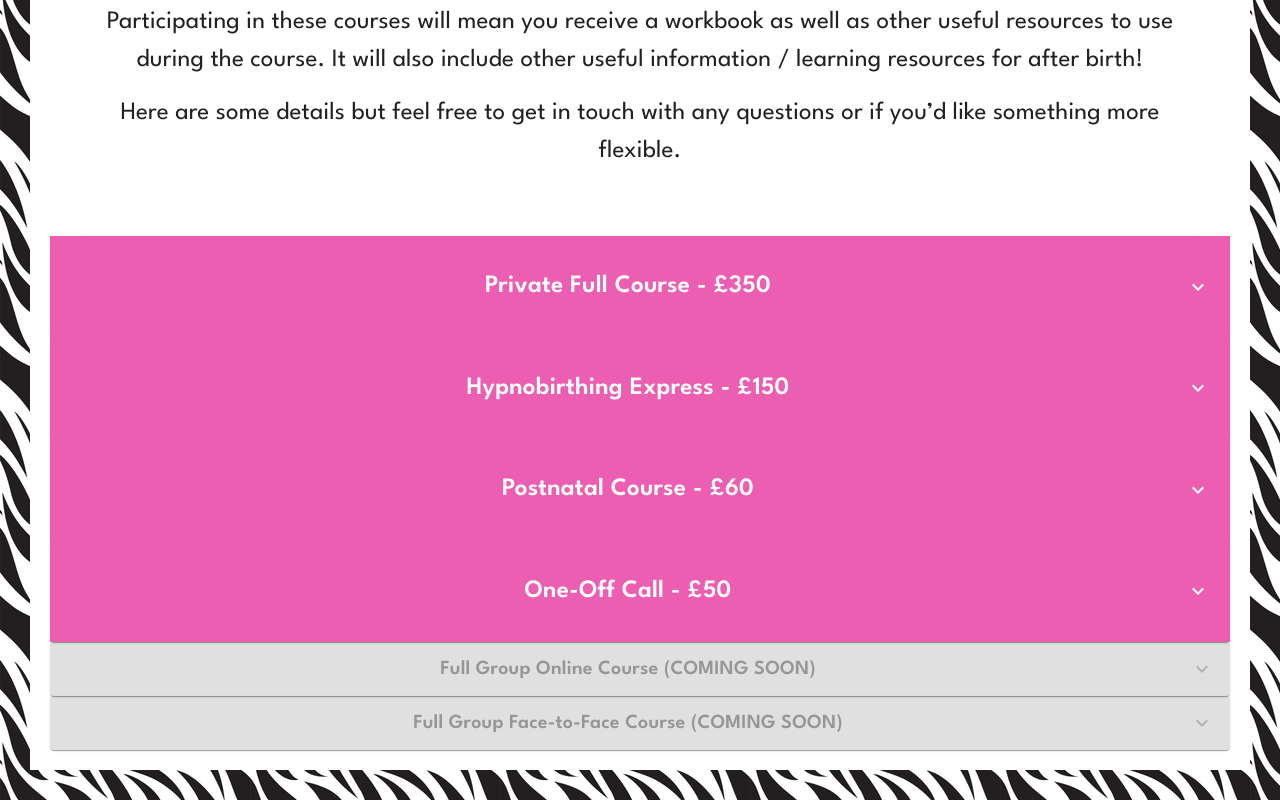
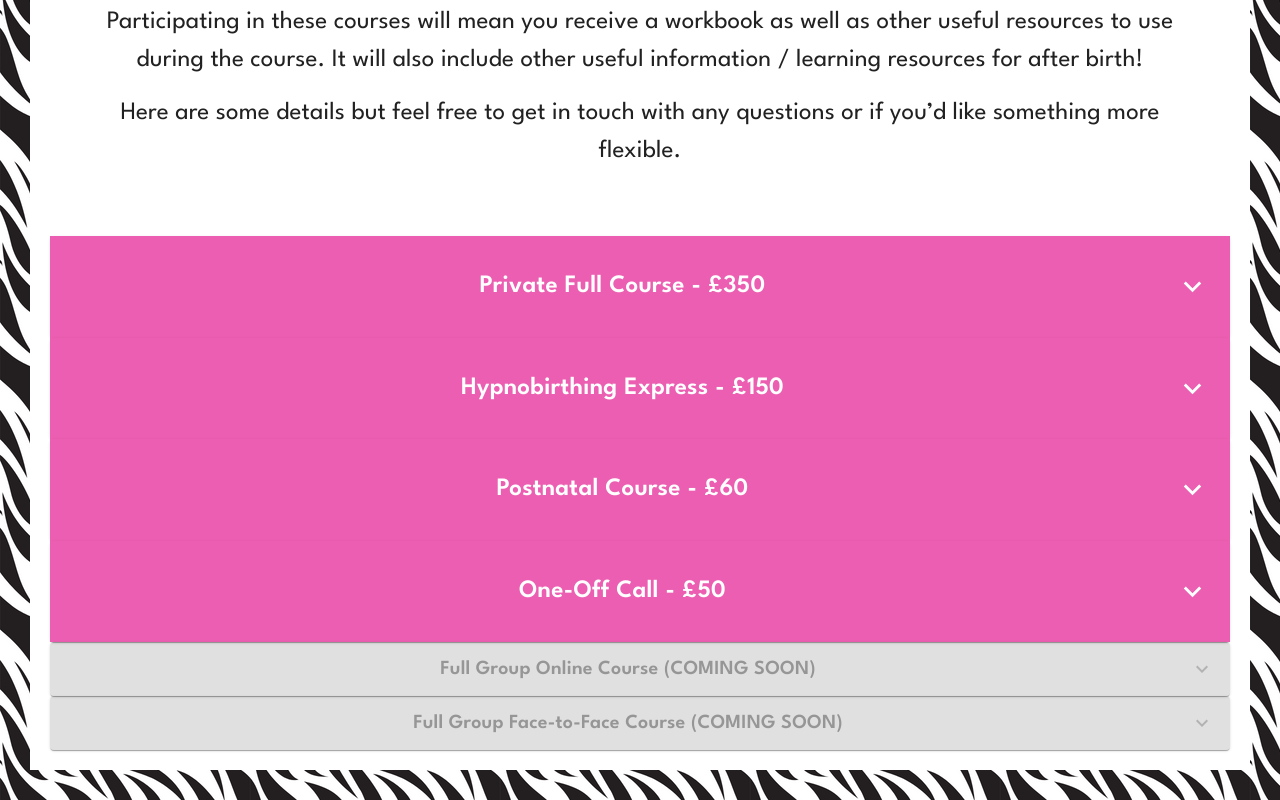
Before and after one commit to AlexJackson01/mighty-fierce-birth, a React (Create React App) app in the folder client/: page /courses in a window 1280 px wide. Shown: the part 421-1221 px from the top of the page. Built offline with nearby package versions, Linux system fonts and the light colour scheme.

Commit message:
Added fade effects to footer

```diff
--- a/client/src/App.js
+++ b/client/src/App.js
@@ -17,6 +17,7 @@ import TermsConditions from './components/TermsConditions';
 function App() {
   return (
     <div>
+      <Nav />
       <Routes>
         <Route path="/" element={<Home />} />
         <Route path="/courses" element={<Courses />} />
--- a/client/src/components/CourseAccordian.js
+++ b/client/src/components/CourseAccordian.js
@@ -28,7 +28,7 @@ export default function SimpleAccordion() {
       <Fade bottom>
       <Accordion sx={{margin: "0 auto"}}>
         <AccordionSummary
-          expandIcon={<ExpandMoreIcon sx={{ color: "white" }} />}
+          expandIcon={<ExpandMoreIcon fontSize="large" sx={{ color: "white" }} />}
           aria-controls="panel1a-content"
           id="panel1a-header"
           sx={{backgroundColor: "#EC5EB1", margin: "0 auto", padding: "20px"}}
@@ -45,7 +45,7 @@ export default function SimpleAccordion() {
       </Accordion>
       <Accordion sx={{margin: "0 auto"}}>
         <AccordionSummary
-          expandIcon={<ExpandMoreIcon sx={{ color: "white" }} />}
+          expandIcon={<ExpandMoreIcon fontSize="large" sx={{ color: "white" }} />}
           aria-controls="panel2a-content"
           id="panel2a-header"
           sx={{backgroundColor: "#EC5EB1", padding: "20px" }}
@@ -68,7 +68,7 @@ export default function SimpleAccordion() {
       </Accordion>
       <Accordion sx={{margin: "0 auto" }}>
         <AccordionSummary
-          expandIcon={<ExpandMoreIcon sx={{ color: "white" }} />}
+          expandIcon={<ExpandMoreIcon fontSize="large" sx={{ color: "white" }} />}
           aria-controls="panel2a-content"
           id="panel2a-header"
           sx={{backgroundColor: "#EC5EB1", padding: "20px" }}
@@ -84,7 +84,7 @@ export default function SimpleAccordion() {
       </Accordion>
       <Accordion sx={{margin: "0 auto" }}>
         <AccordionSummary
-          expandIcon={<ExpandMoreIcon sx={{ color: "white" }} />}
+          expandIcon={<ExpandMoreIcon fontSize="large" sx={{ color: "white" }} />}
           aria-controls="panel2a-content"
           id="panel2a-header"
           sx={{backgroundColor: "#EC5EB1", padding: "20px" }}
--- a/client/src/components/Footer.js
+++ b/client/src/components/Footer.js
@@ -5,11 +5,13 @@ import Grid from '@mui/material/Grid';
 import InstagramIcon from '@mui/icons-material/Instagram';
 import FacebookIcon from '@mui/icons-material/Facebook';
 import PhoneAndroidIcon from '@mui/icons-material/PhoneAndroid';
+import { Fade } from 'react-reveal';
 
 
 
 export default function Footer() {
   return (
+    <Fade bottom>
     <div className='footer'>
         <Grid container spacing={2}>
         <Grid item xs={4}>
@@ -21,9 +23,10 @@ export default function Footer() {
                 <p><PhoneAndroidIcon fontSize="large" sx={{color: "white"}} /> 07519 954715</p>
         </Grid>
         <Grid item xs={4}>
-        <NavLink to="/t&cs" className="tcs-link" style={{ color: "white", fontFamily: "League Spartan", listStyleType: "none", fontSize: "20px", justifyContent: "center", alignItems: "center" }}><li className="tcs-link">Terms & Conditions</li></NavLink>
+        <NavLink to="/t&cs" className="tcs-link" style={{ color: "white", fontFamily: "League Spartan", listStyleType: "none", fontSize: "20px", justifyContent: "center", textAlign: "center" }}><li className="tcs-link">Terms & Conditions</li></NavLink>
         </Grid>
         </Grid>
     </div>
+    </Fade>
   )
 }
--- a/client/src/screens/AboutPage.js
+++ b/client/src/screens/AboutPage.js
@@ -5,7 +5,7 @@ import { Fade } from 'react-reveal';
 export default function AboutPage() {
   return (
     <div>
-        <Nav />
+        {/* <Nav /> */}
         <Fade bottom>
             <h1 className='about-header'>What is Hypnobirthing?</h1>
             <div className='about-pg-div'>
--- a/client/src/screens/CoursePage.js
+++ b/client/src/screens/CoursePage.js
@@ -6,7 +6,7 @@ import { Fade } from 'react-reveal';
 export default function CoursePage() {
   return (
     <div>
-        <Nav />
+        {/* <Nav /> */}
         <div className="courses-wrapper">
             <div className="course-page-div">
                 <Fade bottom>
--- a/client/src/screens/HomePage.js
+++ b/client/src/screens/HomePage.js
@@ -12,9 +12,9 @@ import Video from '../assets/videos/about-video.mp4';
 export default function Home() {
   return (
     <div>
-      <section>
+      {/* <section>
         <Nav />
-      </section>
+      </section> */}
 
       <section>
         <Banner />
```
